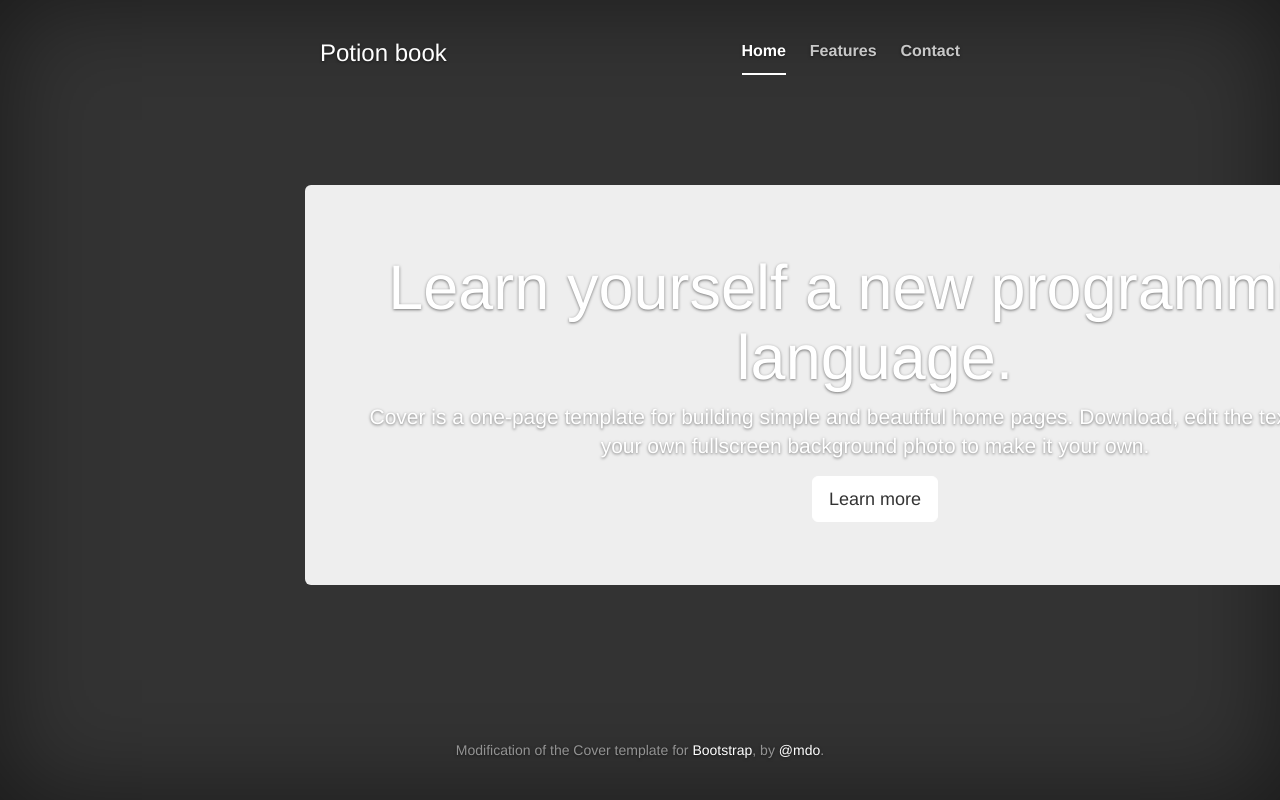
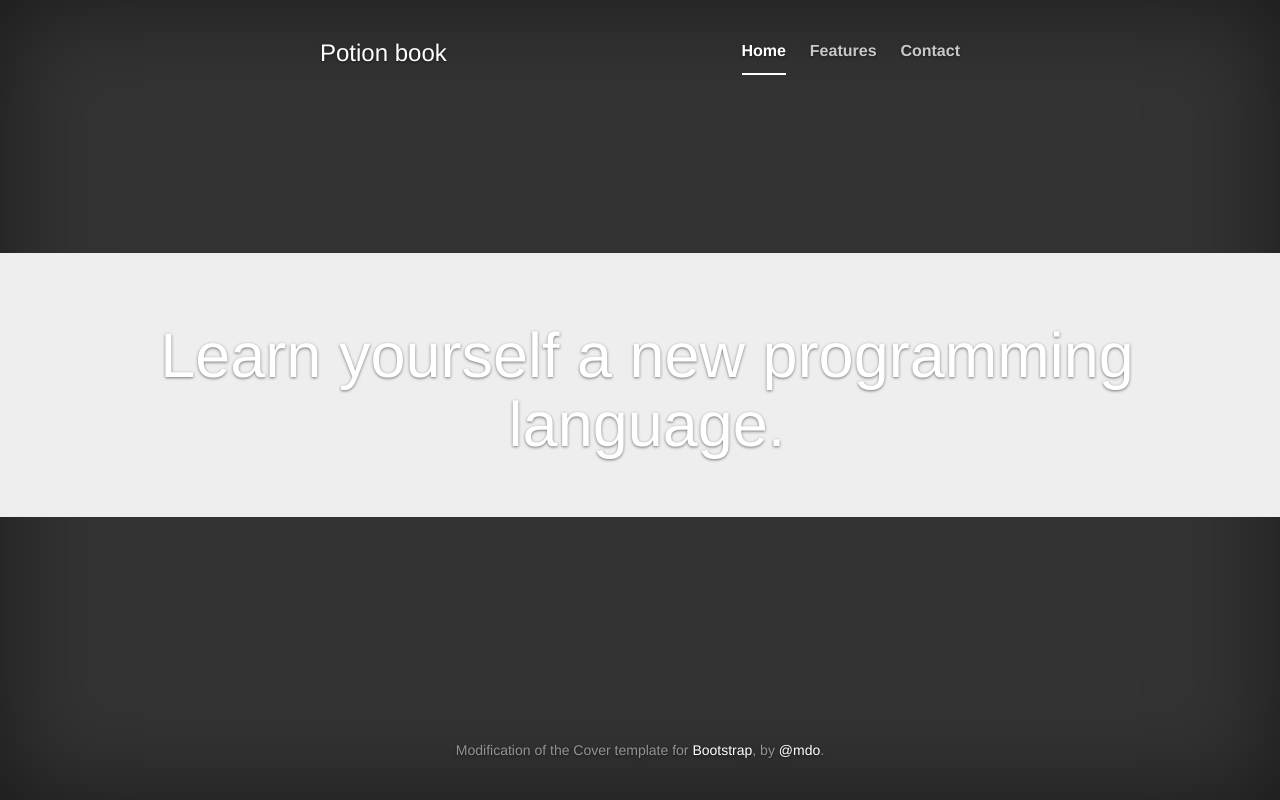
Before and after one commit to Eleonore9/potion-frontend, a plain HTML site: page index.html in a window 1280 px wide. Shown: the top 800 px of the page. Drawn offline with nearby package versions, Linux system fonts and the light colour scheme.

Commit message:
Style the jumbotron a bit

```diff
--- a/cover.css
+++ b/cover.css
@@ -100,3 +100,13 @@ body {
     width: 700px;
 }
 }
+
+
+/* Add pieces */
+
+/* jumbotron */
+
+.jumbotron {
+    margin-left: -30%;
+    margin-right: 10%;
+}
--- a/index.html
+++ b/index.html
@@ -37,11 +37,11 @@
 
           <div class="container">
 	    <div class="jumbotron">
-            <h1 class="cover-heading">Learn yourself a new programming language.</h1>
-            <p class="lead">Cover is a one-page template for building simple and beautiful home pages. Download, edit the text, and add your own fullscreen background photo to make it your own.</p>
-            <p class="lead">
-              <a href="#" class="btn btn-lg btn-default">Learn more</a>
-            </p>
+            <h1>Learn yourself a new programming language.</h1>
+            <!-- <p class="lead"></p> -->
+            <!-- <p class="lead"> -->
+            <!--   <a href="#" class="btn btn-lg btn-default">Learn more</a> -->
+            <!-- </p> -->
 	    </div>
           </div>
 
```
